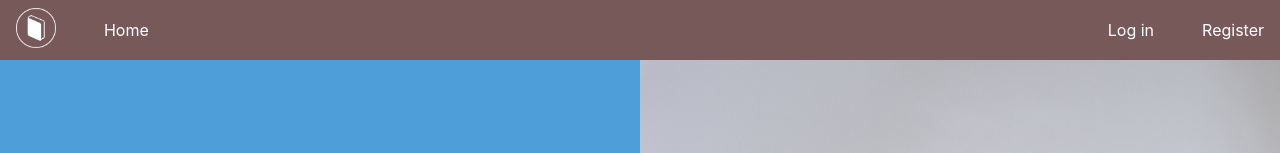
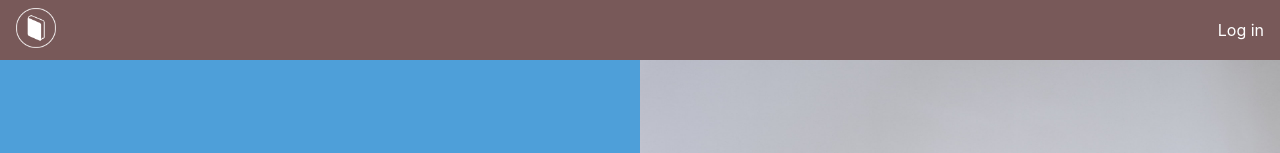
Before and after one commit to daramosn/arcabook-project, a React (Create React App) app: page /home in a window 1280 px wide. Shown: the top 153 px of the page. Built offline with nearby package versions, Linux system fonts and the light colour scheme.

Commit message:
ui update

```diff
--- a/src/components/Landingpage/Background.module.css
+++ b/src/components/Landingpage/Background.module.css
@@ -44,11 +44,11 @@
 .background li {
     font-size: 5vw;
     padding-bottom: 0.6rem;
+    transition: 0.4s;
 }
 
 .background li:hover {
     color: rgb(216, 216, 216);
-    transition: 0.2s;
 }
 
 .background .bg_square {
@@ -58,8 +58,6 @@
     padding: 2.2rem;
     text-align: center;
 }
-
-
 
 @media (min-width: 650px) {
     .background {
@@ -78,7 +76,4 @@
     .background .bg_img:last-of-type {
         grid-row: auto;
     }
-
-
-
 }
--- a/src/components/Navbar/Navbar.js
+++ b/src/components/Navbar/Navbar.js
@@ -38,9 +38,6 @@ const Navbar = (props) => {
             <nav className={classes.nav}>
                 <ul>
                     <li><img src={logo} alt='logo' /></li>
-                    <Link to='/'>
-                        <li>Home</li>
-                    </Link>
                     {ctx.isLogged &&
                         <Link to='/book-board'>
                             <li>Books</li>
@@ -49,7 +46,7 @@ const Navbar = (props) => {
                 {!ctx.isLogged ?
                     <ul>
                         <li onClick={clickLoginHandler}>Log in</li>
-                        <li onClick={clickRegisterHandler}>Register</li>
+                        {/* <li onClick={clickRegisterHandler}>Register</li> */}
                     </ul>
                     : <ul>
                         <li >Profile</li>
--- a/src/components/UI/Modal.module.css
+++ b/src/components/UI/Modal.module.css
@@ -21,12 +21,12 @@
 
 @keyframes slide-down {
     from {
-        opacity: 0;
+        /* opacity: 0; */
         transform: translate(-50%, -35%);
     }
 
     to {
-        opacity: 1;
+        /* opacity: 1; */
         transform: translate(-50%, -50%);
     }
 }
```
Also changed, not shown: src/components/Forms/LogModal.module.css (deleted).
